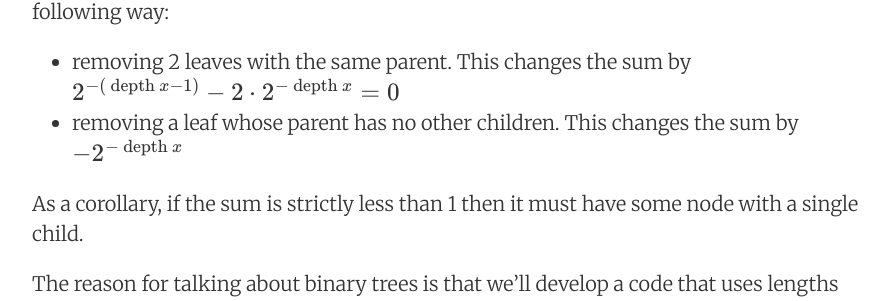
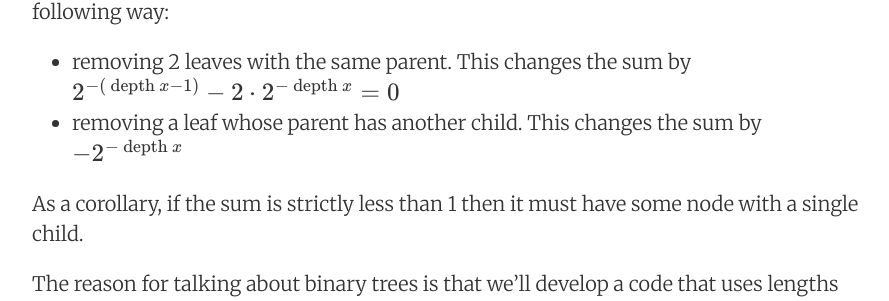
Before and after one commit to mgp123/mgp123.github.io, a Jekyll site: the page built from _posts/2021-10-5-information-theory-notes.md, in a window 1280 px wide and 900 px high, scrolled down 13204 px. Shown: the part 150-451 px from the top of the window, without its empty margins (188-1077 px from the left). Built offline with Jekyll 4.4.1, drawn with Linux system fonts in a browser that asks for light colours; nearby versions of some CDN libraries; formulas are drawn with MathJax 3.

Commit message:
minor correction

```diff
--- a/_posts/2021-10-5-information-theory-notes.md
+++ b/_posts/2021-10-5-information-theory-notes.md
@@ -332,7 +332,7 @@ $$\sum_{x \in \text{ leaves of } A} 2^{-\text{ depth } x } = 2^{-h}  \cdot 2^h =
 Any shorter tree can be created by iteratively removing leaves from a full tree in the following way:
 
 - removing 2 leaves with the same parent. This changes the sum by $$2^{-(\text{ depth } x - 1)} -2 \cdot 2^{-\text{ depth } x } = 0$$
-- removing a leaf whose parent has no other children. This changes the sum by $$-2^{-\text{ depth } x }$$
+- removing a leaf whose parent has another child. This changes the sum by $$-2^{-\text{ depth } x }$$
 
 As a corollary, if the sum is strictly less than 1 then it must have some node with a single child.
 
```
